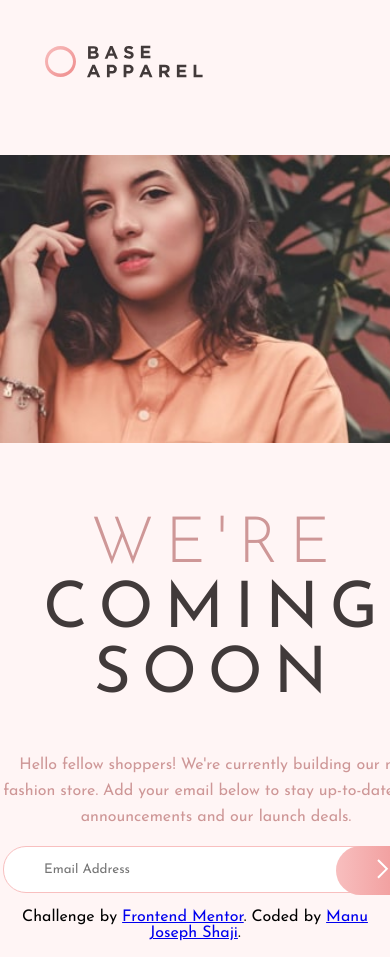
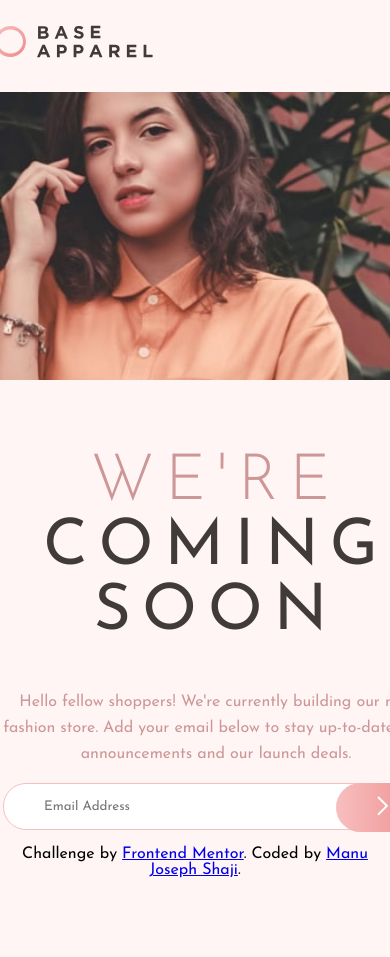
Before and after one commit to manujosephshaji/Base-Apparel-coming-soon-page, a plain HTML site: page index.html in a window 390 px wide. Shown: the top 957 px of the page. After the commit the page ends 894 px from the top, so only its background shows below. Drawn offline with Linux system fonts and the light colour scheme.

Commit message:
Update style.css

```diff
--- a/style.css
+++ b/style.css
@@ -138,6 +138,10 @@ picture img {
         grid-row: 2;
         width: 100%;
     }
+    .logo{
+        margin-top: 25px;
+        margin-left: -100px;
+    }
     .logo-image{
         grid-row: 1;
     }
@@ -145,7 +149,7 @@ picture img {
         width: 100%;
     height: 21.1rem;
     object-fit: contain;
-    margin-top: 130px;
+    margin-top: 67px;
     }
     h1{
         text-align: center;
```
